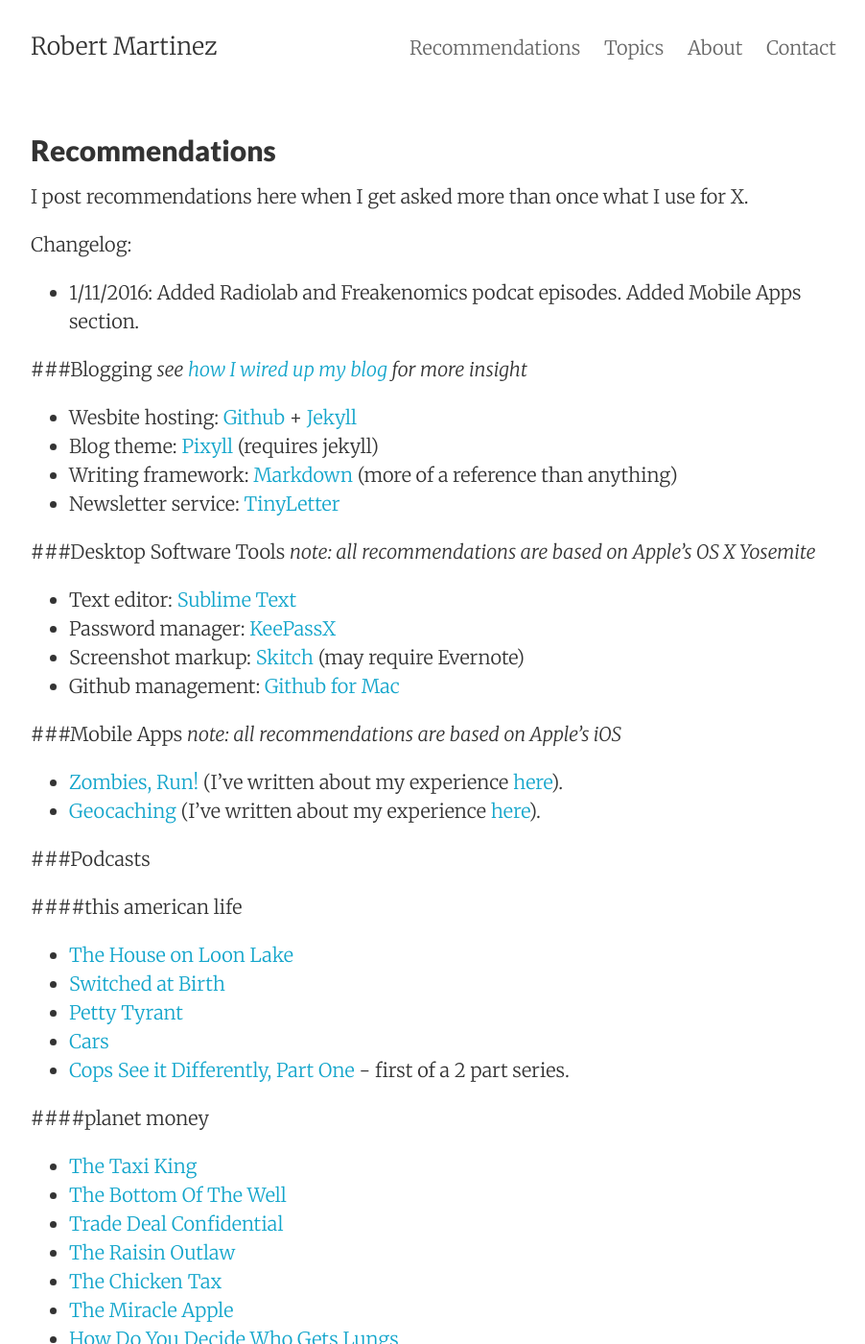
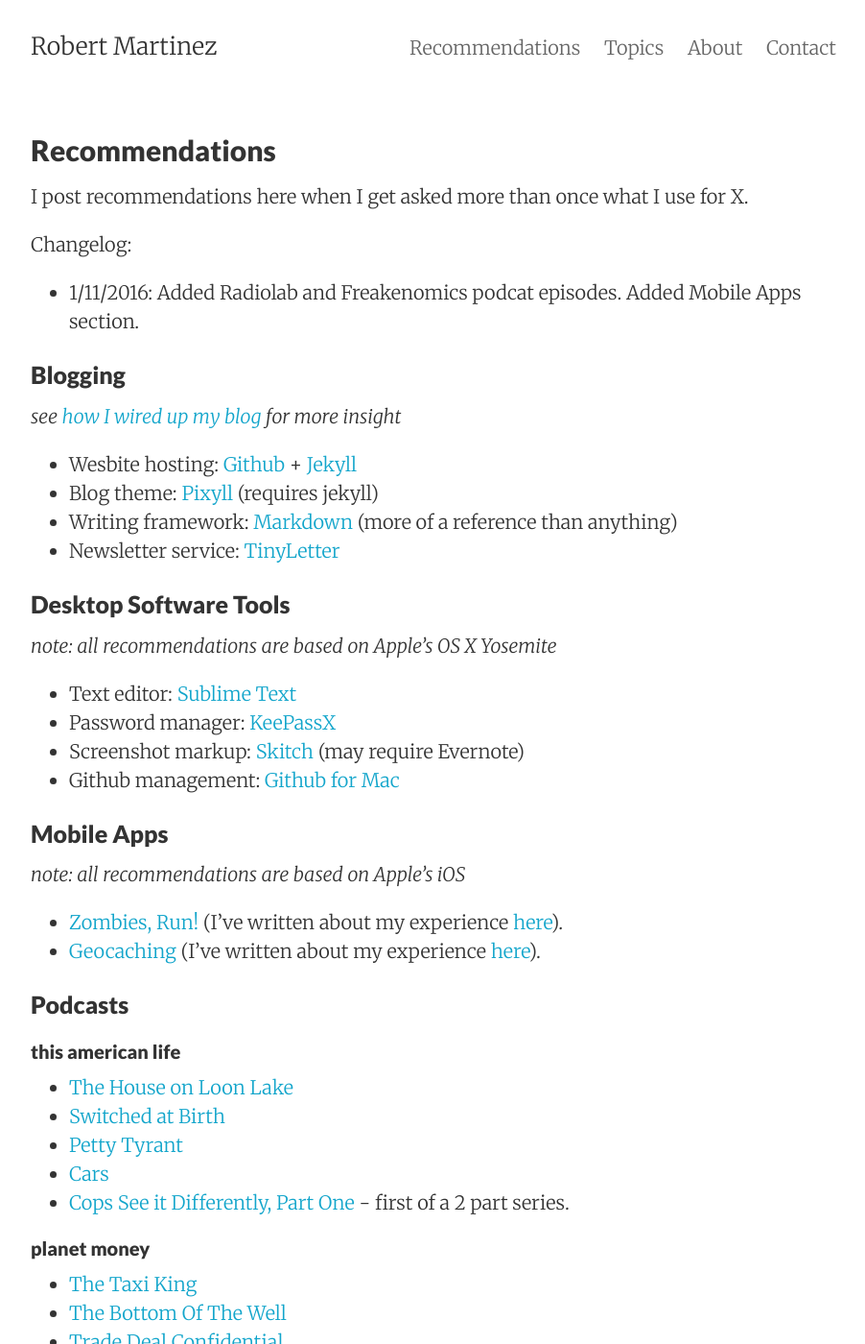
Before and after one commit to RobertMartinez/robertmartinez.github.io, a Jekyll site: the page built from recommendations.md, in a window 1280 px wide and 1400 px high. Shown: the whole window at 96% size, without its empty margins (188-1090 px from the left). Built offline with Jekyll 4.4.1, drawn with Linux system fonts in a browser that asks for light colours; some of the changed text lies outside the part shown.

Commit message:
markdown doesn't want to render anymore?

```diff
--- a/recommendations.md
+++ b/recommendations.md
@@ -10,7 +10,7 @@
 
 * 1/11/2016: Added Radiolab and Freakenomics podcat episodes. Added Mobile Apps section.
 
-###Blogging
+<h3>Blogging</h3>
 _see [how I wired up my blog](/blog/once-more-unto-the-breach/) for more insight_
 
 * Wesbite hosting: [Github](http://github.com) + [Jekyll](http://jekyllrb.com/)
@@ -19,7 +19,7 @@
 * Newsletter service: [TinyLetter](http://tinyletter.com/)
 
 
-###Desktop Software Tools
+<h3>Desktop Software Tools</h3>
 _note: all recommendations are based on Apple's OS X Yosemite_
 
 * Text editor: [Sublime Text](http://www.sublimetext.com/3)
@@ -27,15 +27,15 @@
 * Screenshot markup: [Skitch](https://evernote.com/skitch/) (may require Evernote)
 * Github management: [Github for Mac](https://mac.github.com/)
 
-###Mobile Apps
+<h3>Mobile Apps</h3>
 _note: all recommendations are based on Apple's iOS_
 
 * [Zombies, Run!](https://zombiesrungame.com/) (I've written about my experience [here](http://robm.xyz/blog/temptation-bundling-running)).
 * [Geocaching](https://www.geocaching.com/guide/) (I've written about my experience [here](http://robm.xyz/blog/temptation-bundling-running)).
 
-###Podcasts
+<h3>Podcasts</h3>
 
-####this american life
+<h4>this american life</h4>
 
 * [The House on Loon Lake](http://www.thisamericanlife.org/radio-archives/episode/199/house-on-loon-lake)
 * [Switched at Birth](http://www.thisamericanlife.org/radio-archives/episode/360/switched-at-birth)
@@ -43,7 +43,7 @@
 * [Cars](http://www.thisamericanlife.org/radio-archives/episode/513/129-cars)
 * [Cops See it Differently, Part One](http://www.thisamericanlife.org/radio-archives/episode/547/cops-see-it-differently-part-one) - first of a 2 part series.
 
-####planet money
+<h4>planet money</h4>
 
 * [The Taxi King](http://www.npr.org/sections/money/2015/07/31/428157211/episode-643-the-taxi-king)
 * [The Bottom Of The Well](http://www.npr.org/sections/money/2015/07/22/425392169/episode-640-the-bottom-of-the-well)
@@ -55,7 +55,7 @@
 * [The Prisoners Solution](http://www.npr.org/sections/money/2015/03/13/392862778/episode-610-the-prisoners-solution)
 *  [Where The Planet Money T-shirt Began](http://www.npr.org/sections/money/2015/08/05/429780701/episode-496-where-the-planet-money-t-shirt-began) - first of a 4 part series.
 
-####99% invisible
+<h4>99% invisible</h4>
 
 * [Reefer Madness](http://99percentinvisible.org/episode/reefer-madness/)
 * [The Sunshine Hotel](http://99percentinvisible.org/episode/the-sunshine-hotel/)
@@ -70,7 +70,7 @@
 * [Guerrilla Public Service](http://99percentinvisible.org/episode/guerrilla-public-service/)
 * [Penn Station Sucks](http://99percentinvisible.org/episode/penn-station-sucks/)
 
-####the memory palace
+<h4>the memory palace</h4>
 
 * [The Ballad Of Captain Dwight](http://thememorypalace.us/2015/08/the-ballad-of-captain-dwight/)
 * [Craning](http://thememorypalace.us/2015/08/craning/)
@@ -81,12 +81,12 @@
 * [The 7th Story](http://thememorypalace.us/2015/01/the-7th-story/)
 * [Other Bodies](http://thememorypalace.us/2014/10/other-bodies/)
 
-####radiolab
+<h4>radiolab</h4>
 
 * [Rhino hunter](http://www.radiolab.org/story/rhino-hunter/)
 * [Birth Story](http://www.radiolab.org/story/birthstory/)
 
-####freakenomics
+<h4>freakenomics</h4>
 
 * [How Do We Know What Really Works In Healthcare](http://freakonomics.com/2015/04/02/how-do-we-know-what-really-works-in-healthcare-a-new-freakonomics-radio-podcast/) - first of a 2 part series.
 * [Is Americas Education Problem Really Just A Teacher Problem](http://freakonomics.com/2014/11/27/is-americas-education-problem-really-just-a-teacher-problem-a-new-freakonomics-radio-podcast/)
```
